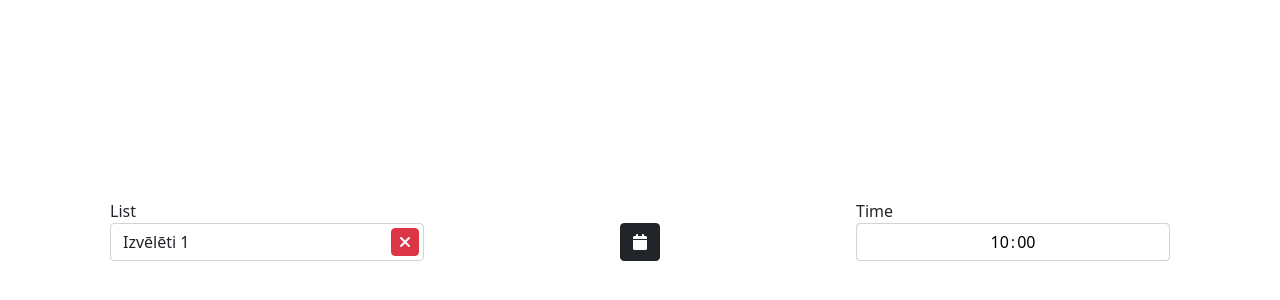
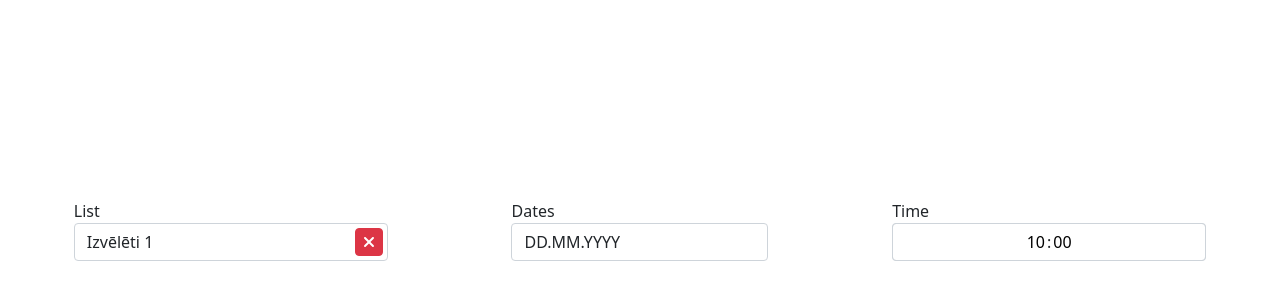
Before and after one commit to Ottigan/react-bootstrap-custom-inputs, a React app: page / in a window 1280 px wide. Shown: the part 170-470 px from the top of the page. Built offline with nearby package versions, Linux system fonts and the light colour scheme.

Commit message:
UPDATE DatePicker to show DD.MM.YYYY if value was invalid

```diff
--- a/package.json
+++ b/package.json
@@ -1,6 +1,6 @@
 {
   "name": "react-bootstrap-custom-inputs",
-  "version": "1.7.2",
+  "version": "1.7.3",
   "private": false,
   "description": "React compatible inputs adhering to Bootstrap theme.",
   "keywords": [
--- a/src/App.jsx
+++ b/src/App.jsx
@@ -38,7 +38,6 @@ class App extends Component {
 
     return (
       <div className="container-fluid vh-100">
-
         <form className="row justify-content-center align-items-center h-100">
           <div className="d-flex justify-content-around align-items-end">
             <Autocomplete
@@ -65,7 +64,6 @@ class App extends Component {
               name="dates"
               label="Dates"
               language="lv"
-              asIcon
             />
             <TimePicker
               onChange={this.handleChange}
--- a/src/components/DatePicker/DatePicker.jsx
+++ b/src/components/DatePicker/DatePicker.jsx
@@ -338,9 +338,14 @@ class DatePicker extends Component {
       });
     } else {
       const currentPeriod = moment();
+      // * Default preview if value is invalid
+      const dates = isArray
+        ? [DATE_DOT_FORMAT]
+        : DATE_DOT_FORMAT;
 
       this.setState({
         currentPeriod,
+        dates,
       }, () => {
         this.updateCurrentMonth(true);
         this.updateIsValid();
```
